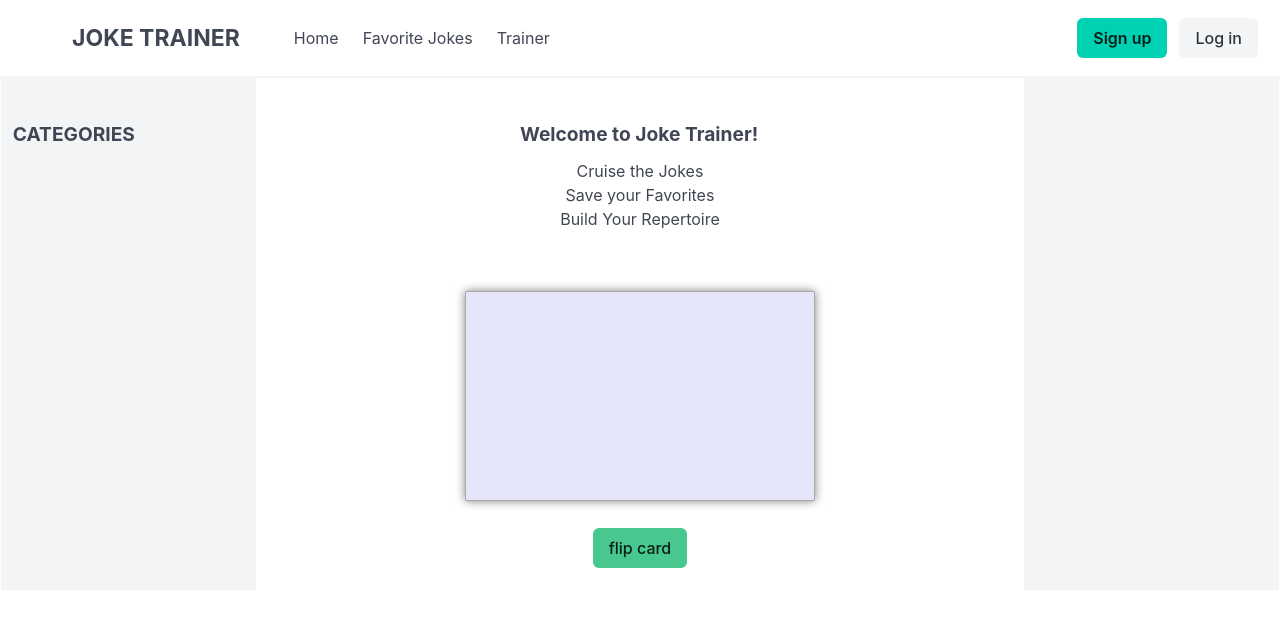
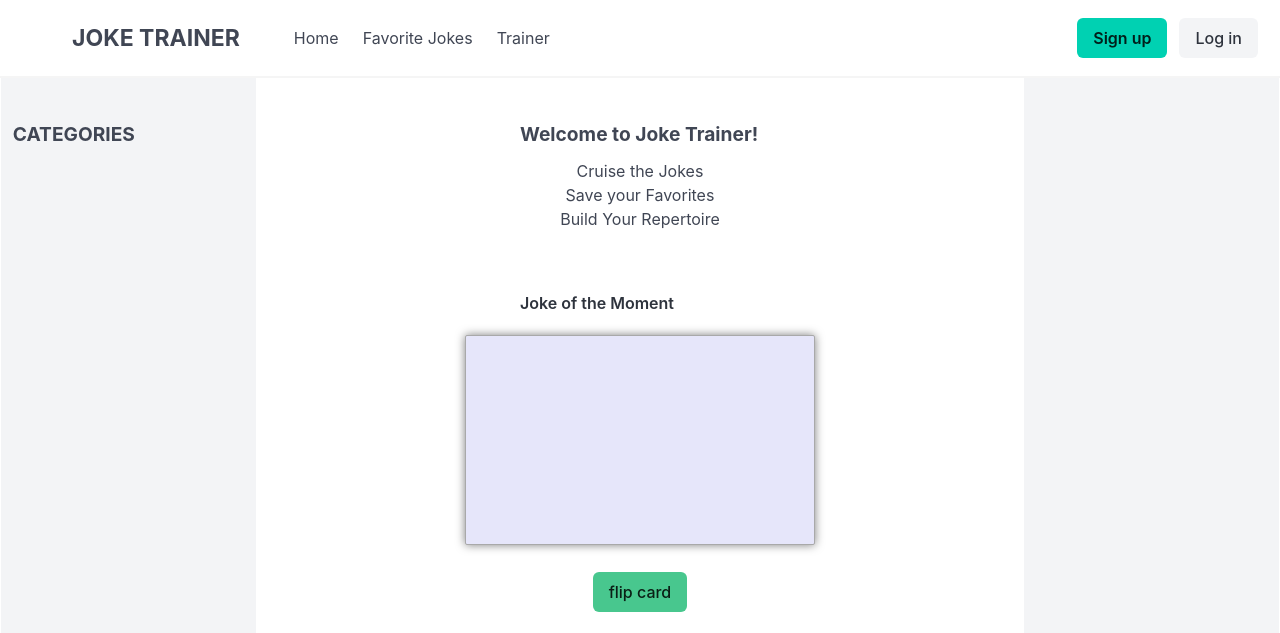
Before and after one commit to robbyhecht/joke-trainer, a Django app: page / in a window 1280 px wide. Shown: the top 633 px of the page. Run offline with Django 3.2, Linux system fonts and the light colour scheme; data that the repository does not hold is empty; some libraries are stand-ins or nearby versions.

Commit message:
random joke appears on home page. fixed issue with categories not appearing when logged out.

```diff
--- a/jt/templates/index.html
+++ b/jt/templates/index.html
@@ -32,6 +32,8 @@
         </h2>
       </div>
       <div class="singlecard-container">
+        <h3 class="randomHeader"><strong>Joke of the Moment</strong></h3>
+
         <div class="flip3D" id="cardtarget">
           <div class="back">
               <div class="backHeader">
@@ -42,6 +44,7 @@
             <h3 class="card-text">{{joke_at_random.question}}</h3>
           </div>
         </div>
+
         <div class="flip-button-container">
           <a class="button is-success" onclick="flipTheCard('cardtarget')">flip card</a>
         </div>
--- a/jt/views/joke_views.py
+++ b/jt/views/joke_views.py
@@ -23,15 +23,16 @@ def list_by_category(request, id):
   # for retrieving the joke details to have on cards
   joke_content = Joke.objects.filter(category = id)
   # retrieves the joke objects included in the userjoke table
-  if request.user.is_authenticated: # -> because of the loop below, this method crashes if no user is logged in. this is a non-working attempt at fixing the problem
+  if request.user.is_authenticated: # -> because of the loop below, this method crashes if no user is logged in. Therefore, this if statement is required to eliminate the filter in the case of user not being logged in.
     faved_jokes = UserJoke.objects.filter(user = request.user)
     for joke in joke_content:
       joke.is_favorited_by_user = False
       for fav_joke in faved_jokes:
         if fav_joke.joke.id == joke.id:
           joke.is_favorited_by_user = True
-    context = { 'joke_category' : joke_category, 'joke_content' : joke_content, 'faved_jokes' : faved_jokes }
-    return render(request, 'joke_category.html', context)
+  else: faved_jokes = Joke.objects.all()
+  context = { 'joke_category' : joke_category, 'joke_content' : joke_content, 'faved_jokes' : faved_jokes }
+  return render(request, 'joke_category.html', context)
 
 @login_required
 def add_to_favorites(request):
```
Also changed, not shown: jt/templates/favorite_jokes.html (+8 -5 lines).
